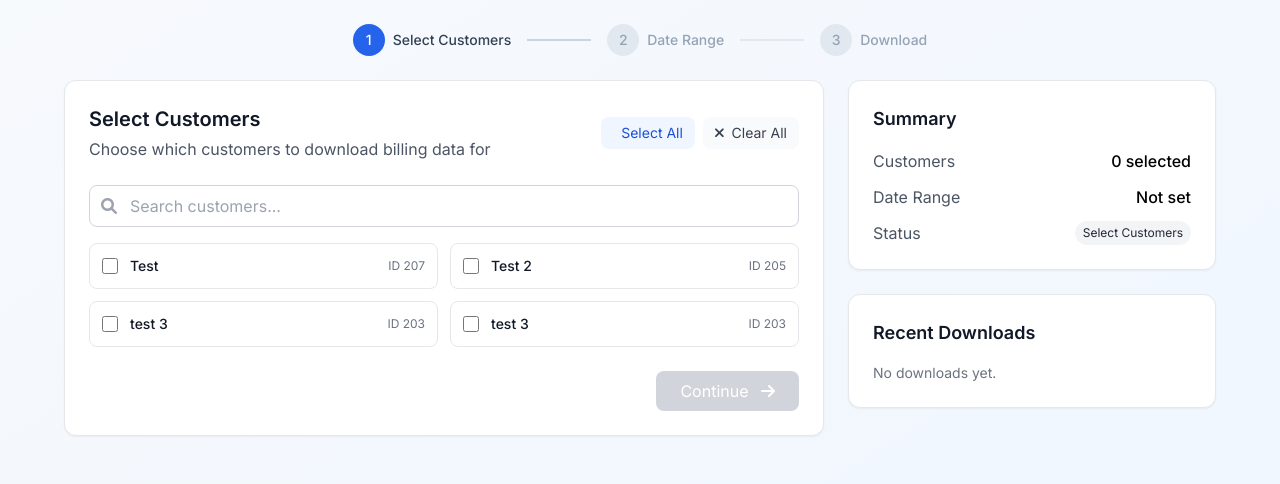
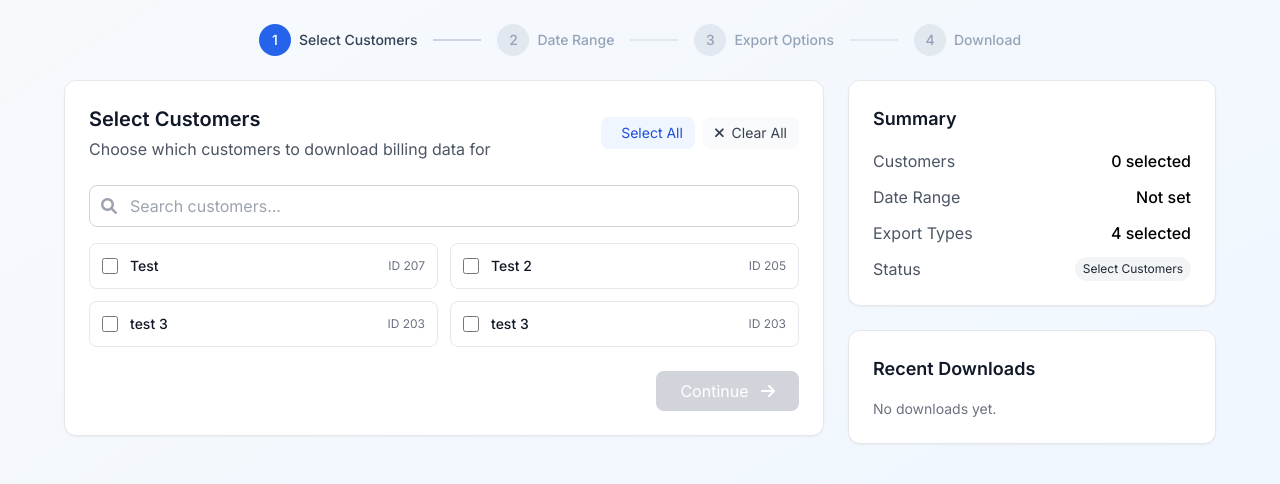
Before and after one commit to Mr-Anas608/PakaneoBillingAutomation, a Flask app: page / in a window 1280 px wide. Shown: the part 167-651 px from the top of the page. Run offline with Flask 3, Linux system fonts and the light colour scheme; data that the repository does not hold is empty; some libraries are stand-ins or nearby versions.

Commit message:
feat: Add selective CSV export functionality
- Add 4-step wizard with export type selection
- Users can now choose specific CSV types (Store Articles, Stored Articles, Packed Articles, Packed Orders)
- Dynamic file count calculation based on selections
- Maintains backward compatibility with all types selected by default
- Updated CLI with --export-types parameter

```diff
--- a/PakaneoBillingAutomationBot.py
+++ b/PakaneoBillingAutomationBot.py
@@ -34,12 +34,14 @@ class PakaneoBillingAutomationBot:
         api_user_ids: List[int],
         start_date: str,
         end_date: str,
-        base_urls: List[str] = BASE_URLS
+        base_urls: List[str] = BASE_URLS,
+        export_types: List[str] = None
     ):
         self.api_user_ids = api_user_ids
         self.start_date = start_date
         self.end_date = end_date
         self.base_urls = base_urls
+        self.export_types = export_types
         self.semaphore_limit = asyncio.Semaphore(MAX_BROWSER_SESSIONS)
 
         # Initialize user-centric report
@@ -403,6 +405,7 @@ class PakaneoBillingAutomationBot:
                 api_users_data=user_data_list,
                 start_date=self.start_date,
                 end_date=self.end_date,
+                export_types=self.export_types,
                 user_report=self.user_report  # Pass user report to downloader
             )
 
--- a/app.py
+++ b/app.py
@@ -124,7 +124,7 @@ def api_delete_customer(customer_id: int):
 
 # ---- Download automation ----
 
-def run_download_background(task_id: str, api_user_ids: List[int], start_date: str, end_date: str):
+def run_download_background(task_id: str, api_user_ids: List[int], start_date: str, end_date: str, export_types: List[str] = None):
     """Run download automation in background thread."""
     try:
         active_downloads[task_id] = {
@@ -134,7 +134,7 @@ def run_download_background(task_id: str, api_user_ids: List[int], start_date: s
 
         # Import and run existing automation
         from main import run_automation
-        success = asyncio.run(run_automation(api_user_ids, start_date, end_date))
+        success = asyncio.run(run_automation(api_user_ids, start_date, end_date, export_types=export_types))
 
         # Update status based on success/failure
         if success:
@@ -165,6 +165,7 @@ def api_run():
     ids = payload.get("api_user_ids") or []
     start_date = payload.get("start_date")
     end_date = payload.get("end_date")
+    export_types = payload.get("export_types") or None
 
     # Basic validation
     try:
@@ -185,7 +186,7 @@ def api_run():
     task_id = f"download_{int(time.time())}"
     thread = threading.Thread(
         target=run_download_background,
-        args=(task_id, ids, start_date, end_date),
+        args=(task_id, ids, start_date, end_date, export_types),
         daemon=True
     )
     thread.start()
--- a/static/js/app.js
+++ b/static/js/app.js
@@ -1,10 +1,11 @@
 (() => {
   // ---- State ----
   const state = {
-    currentStep: 1, // ADD: Track current step like ui_demo
+    currentStep: 1, // Track current step
     customers: [],
     filtered: [],
     selectedIds: new Set(),
+    selectedExports: new Set(["storeproducts", "storedproducts", "packedproducts", "packedorders"]), // Default all selected
     status: "idle", // idle | running | done | failed
     startDate: "",
     endDate: "",
@@ -67,11 +68,18 @@
   const step1Card = document.getElementById("step1Card");
   const step2Card = document.getElementById("step2Card");
   const step3Card = document.getElementById("step3Card");
+  const step4Card = document.getElementById("step4Card");
   const btnNext1 = document.getElementById("btnNext1");
   const btnBack2 = document.getElementById("btnBack2");
   const btnNext2 = document.getElementById("btnNext2");
   const btnBack3 = document.getElementById("btnBack3");
+  const btnNext3 = document.getElementById("btnNext3");
+  const btnBack4 = document.getElementById("btnBack4");
   const btnReset = document.getElementById("btnReset");
+
+  // Export type buttons
+  const btnSelectAllExports = document.getElementById("btn-select-all-exports");
+  const btnClearAllExports = document.getElementById("btn-clear-all-exports");
 
   // ---- Utils ----
   function dayCount(a, b) {
@@ -157,13 +165,15 @@
     const step1 = document.getElementById("step1");
     const step2 = document.getElementById("step2");
     const step3 = document.getElementById("step3");
+    const step4 = document.getElementById("step4");
     const bar12 = document.getElementById("bar12");
     const bar23 = document.getElementById("bar23");
+    const bar34 = document.getElementById("bar34");
 
-    // FIXED: Highlight based on currentStep, not data availability
     const isStep1Active = state.currentStep >= 1;
     const isStep2Active = state.currentStep >= 2;
     const isStep3Active = state.currentStep >= 3;
+    const isStep4Active = state.currentStep >= 4;
 
     // Step 1
     step1.querySelector("div").className = `w-8 h-8 rounded-full flex items-center justify-center text-sm font-medium ${
@@ -176,14 +186,21 @@
       isStep2Active ? "bg-blue-600 text-white" : "bg-slate-200"
     }`;
     step2.className = `flex items-center ${isStep2Active ? "text-blue-600" : "text-slate-400"}`;
-    bar12.className = `w-16 h-0.5 ${isStep2Active ? "bg-blue-600" : "bg-slate-300"}`;
+    bar12.className = `w-12 h-0.5 ${isStep2Active ? "bg-blue-600" : "bg-slate-300"}`;
 
     // Step 3
     step3.querySelector("div").className = `w-8 h-8 rounded-full flex items-center justify-center text-sm font-medium ${
       isStep3Active ? "bg-blue-600 text-white" : "bg-slate-200"
     }`;
     step3.className = `flex items-center ${isStep3Active ? "text-blue-600" : "text-slate-400"}`;
-    bar23.className = `w-16 h-0.5 ${isStep3Active ? "bg-blue-600" : "bg-slate-200"}`;
+    bar23.className = `w-12 h-0.5 ${isStep3Active ? "bg-blue-600" : "bg-slate-200"}`;
+
+    // Step 4
+    step4.querySelector("div").className = `w-8 h-8 rounded-full flex items-center justify-center text-sm font-medium ${
+      isStep4Active ? "bg-blue-600 text-white" : "bg-slate-200"
+    }`;
+    step4.className = `flex items-center ${isStep4Active ? "text-blue-600" : "text-slate-400"}`;
+    bar34.className = `w-12 h-0.5 ${isStep4Active ? "bg-blue-600" : "bg-slate-200"}`;
   }
 
   function formatDateRange(start, end) {
@@ -205,10 +222,10 @@
     if (state.status === "done") return "Completed";
     if (state.status === "failed") return "Failed";
 
-    // Simple step-based status like ui_demo
     if (state.currentStep === 1) return "Select Customers";
     if (state.currentStep === 2) return "Set Date Range";
-    if (state.currentStep === 3) return "Ready";
+    if (state.currentStep === 3) return "Choose Export Types";
+    if (state.currentStep === 4) return "Ready";
     return "Pending";
   }
 
@@ -218,7 +235,7 @@
     if (state.status === "failed") return "bg-red-100 text-red-800";
 
     // Green when ready to download, gray otherwise
-    if (state.currentStep === 3 && state.selectedIds.size > 0 && state.startDate && state.endDate) {
+    if (state.currentStep === 4 && state.selectedIds.size > 0 && state.startDate && state.endDate && state.selectedExports.size > 0) {
       return "bg-green-100 text-green-800";
     }
     return "bg-gray-100 text-gray-800";
@@ -233,6 +250,10 @@
     const summaryDaysDisplay = document.getElementById("summaryDaysDisplay");
     if (summaryDaysDisplay) {
       summaryDaysDisplay.textContent = formatDateRange(state.startDate, state.endDate);
+    }
+    const summaryExportTypes = document.getElementById("summaryExportTypes");
+    if (summaryExportTypes) {
+      summaryExportTypes.textContent = `${state.selectedExports.size} selected`;
     }
 
     // Update dynamic status badge like ui_demo
@@ -253,10 +274,10 @@
       const dateRange = formatDateRange(state.startDate, state.endDate);
       summaryDaysCount.textContent = dateRange !== "Not set" ? dateRange : "Not set";
     }
-    if (summaryFilesCount) summaryFilesCount.textContent = state.selectedIds.size * 4; // 4 files per customer
+    if (summaryFilesCount) summaryFilesCount.textContent = state.selectedIds.size * state.selectedExports.size; // Dynamic file count
 
     // Update download button state
-    btnStart.disabled = !(state.selectedIds.size > 0 && state.startDate && state.endDate);
+    btnStart.disabled = !(state.selectedIds.size > 0 && state.startDate && state.endDate && state.selectedExports.size > 0);
 
     // Update range summary
     updateRangeSummary();
@@ -265,6 +286,7 @@
     // Update navigation buttons
     btnNext1.disabled = state.selectedIds.size === 0;
     btnNext2.disabled = !(state.startDate && state.endDate);
+    btnNext3.disabled = state.selectedExports.size === 0;
   }
 
   function renderCustomerCard(cust) {
@@ -551,7 +573,8 @@
       runMessage.textContent = "Starting download process...";
 
       const api_user_ids = Array.from(state.selectedIds);
-      const payload = { api_user_ids, start_date: state.startDate, end_date: state.endDate };
+      const export_types = Array.from(state.selectedExports);
+      const payload = { api_user_ids, start_date: state.startDate, end_date: state.endDate, export_types };
       const data = await sendJSON("/api/run", "POST", payload);
 
       if (data.task_id) {
@@ -764,18 +787,18 @@
 
   // ---- Wizard nav ----
   function showStep(step) {
-    state.currentStep = step; // FIXED: Track current step
-    // 1 -> only step1 visible; 2 -> step2; 3 -> step3
+    state.currentStep = step;
     step1Card.classList.toggle("hidden", step !== 1);
     step2Card.classList.toggle("hidden", step !== 2);
     step3Card.classList.toggle("hidden", step !== 3);
+    step4Card.classList.toggle("hidden", step !== 4);
     updateSteps();
-    updateSummaries(); // ADD: Update status when step changes
+    updateSummaries();
   }
 
   // ADD: Simple navigation functions like ui_demo
   function nextStep() {
-    if (state.currentStep < 3) {
+    if (state.currentStep < 4) {
       showStep(state.currentStep + 1);
     }
   }
@@ -788,10 +811,17 @@
 
   function resetWizard() {
     state.selectedIds.clear();
+    state.selectedExports.clear();
+    state.selectedExports.add("storeproducts");
+    state.selectedExports.add("storedproducts");
+    state.selectedExports.add("packedproducts");
+    state.selectedExports.add("packedorders");
     state.startDate = "";
     state.endDate = "";
     startDate.value = "";
     endDate.value = "";
+    // Reset export checkboxes
+    document.querySelectorAll('[data-export-type]').forEach(cb => cb.checked = true);
     showStep(1);
     runMessage.classList.add("hidden");
     runMessage.textContent = "";
@@ -846,7 +876,38 @@
   btnBack2.addEventListener("click", prevStep);
   btnNext2.addEventListener("click", () => { if (state.startDate && state.endDate) nextStep(); });
   btnBack3.addEventListener("click", prevStep);
+  btnNext3.addEventListener("click", () => { if (state.selectedExports.size > 0) nextStep(); });
+  btnBack4.addEventListener("click", prevStep);
   btnReset.addEventListener("click", resetWizard);
+
+  // Export type selection events
+  document.addEventListener("change", (e) => {
+    if (e.target.matches('[data-export-type]')) {
+      const exportType = e.target.getAttribute("data-export-type");
+      if (e.target.checked) {
+        state.selectedExports.add(exportType);
+      } else {
+        state.selectedExports.delete(exportType);
+      }
+      updateSummaries();
+    }
+  });
+
+  btnSelectAllExports.addEventListener("click", () => {
+    document.querySelectorAll('[data-export-type]').forEach(cb => {
+      cb.checked = true;
+      state.selectedExports.add(cb.getAttribute("data-export-type"));
+    });
+    updateSummaries();
+  });
+
+  btnClearAllExports.addEventListener("click", () => {
+    document.querySelectorAll('[data-export-type]').forEach(cb => {
+      cb.checked = false;
+      state.selectedExports.delete(cb.getAttribute("data-export-type"));
+    });
+    updateSummaries();
+  });
 
   customersTable.addEventListener("click", (e) => {
     const editId = e.target.getAttribute("data-edit");
--- a/templates/index.html
+++ b/templates/index.html
@@ -60,14 +60,19 @@
             <div class="w-8 h-8 rounded-full flex items-center justify-center text-sm font-medium bg-blue-600 text-white">1</div>
             <span class="ml-2 text-sm font-medium text-slate-700">Select Customers</span>
           </div>
-          <div class="w-16 h-0.5 bg-slate-300" id="bar12"></div>
+          <div class="w-12 h-0.5 bg-slate-300" id="bar12"></div>
           <div class="flex items-center text-slate-400" id="step2">
             <div class="w-8 h-8 rounded-full flex items-center justify-center text-sm font-medium bg-slate-200">2</div>
             <span class="ml-2 text-sm font-medium">Date Range</span>
           </div>
-          <div class="w-16 h-0.5 bg-slate-200" id="bar23"></div>
+          <div class="w-12 h-0.5 bg-slate-200" id="bar23"></div>
           <div class="flex items-center text-slate-400" id="step3">
             <div class="w-8 h-8 rounded-full flex items-center justify-center text-sm font-medium bg-slate-200">3</div>
+            <span class="ml-2 text-sm font-medium">Export Options</span>
+          </div>
+          <div class="w-12 h-0.5 bg-slate-200" id="bar34"></div>
+          <div class="flex items-center text-slate-400" id="step4">
+            <div class="w-8 h-8 rounded-full flex items-center justify-center text-sm font-medium bg-slate-200">4</div>
             <span class="ml-2 text-sm font-medium">Download</span>
           </div>
         </div>
@@ -169,8 +174,70 @@
               </div>
             </div>
 
-            <!-- Step 3: Download -->
+            <!-- Step 3: Export Options -->
             <div id="step3Card" class="bg-white rounded-xl shadow-sm border border-gray-200 p-6 hidden">
+              <div class="mb-6">
+                <h2 class="text-xl font-semibold text-gray-900">Export Options</h2>
+                <p class="text-gray-600 mt-1">Choose which types of data to download</p>
+              </div>
+
+              <!-- CSV Type Selection -->
+              <div class="grid grid-cols-1 md:grid-cols-2 gap-4 mb-6">
+                <label class="flex items-start p-4 border border-gray-200 rounded-lg hover:bg-gray-50 cursor-pointer transition-all duration-200 export-type-card">
+                  <input type="checkbox" data-export-type="storeproducts" class="w-4 h-4 text-blue-600 border-gray-300 rounded focus:ring-blue-500 mt-1" checked />
+                  <div class="ml-3 flex-1">
+                    <div class="text-sm font-medium text-gray-900">Store Articles</div>
+                    <div class="text-xs text-gray-500 mt-1">Products currently in store</div>
+                  </div>
+                </label>
+
+                <label class="flex items-start p-4 border border-gray-200 rounded-lg hover:bg-gray-50 cursor-pointer transition-all duration-200 export-type-card">
+                  <input type="checkbox" data-export-type="storedproducts" class="w-4 h-4 text-blue-600 border-gray-300 rounded focus:ring-blue-500 mt-1" checked />
+                  <div class="ml-3 flex-1">
+                    <div class="text-sm font-medium text-gray-900">Stored Articles</div>
+                    <div class="text-xs text-gray-500 mt-1">Products stored in warehouse</div>
+                  </div>
+                </label>
+
+                <label class="flex items-start p-4 border border-gray-200 rounded-lg hover:bg-gray-50 cursor-pointer transition-all duration-200 export-type-card">
+                  <input type="checkbox" data-export-type="packedproducts" class="w-4 h-4 text-blue-600 border-gray-300 rounded focus:ring-blue-500 mt-1" checked />
+                  <div class="ml-3 flex-1">
+                    <div class="text-sm font-medium text-gray-900">Packed Articles</div>
+                    <div class="text-xs text-gray-500 mt-1">Individual packed products</div>
+                  </div>
+                </label>
+
+                <label class="flex items-start p-4 border border-gray-200 rounded-lg hover:bg-gray-50 cursor-pointer transition-all duration-200 export-type-card">
+                  <input type="checkbox" data-export-type="packedorders" class="w-4 h-4 text-blue-600 border-gray-300 rounded focus:ring-blue-500 mt-1" checked />
+                  <div class="ml-3 flex-1">
+                    <div class="text-sm font-medium text-gray-900">Packed Orders</div>
+                    <div class="text-xs text-gray-500 mt-1">Complete packed orders</div>
+                  </div>
+                </label>
+              </div>
+
+              <!-- Quick Actions -->
+              <div class="flex justify-center space-x-3 mb-6">
+                <button id="btn-select-all-exports" class="px-4 py-2 text-sm bg-blue-50 text-blue-700 rounded-lg hover:bg-blue-100 transition-colors">
+                  <i class="fas fa-check-all mr-1"></i> Select All
+                </button>
+                <button id="btn-clear-all-exports" class="px-4 py-2 text-sm bg-gray-50 text-gray-700 rounded-lg hover:bg-gray-100 transition-colors">
+                  <i class="fas fa-times mr-1"></i> Clear All
+                </button>
+              </div>
+
+              <div class="flex justify-between">
+                <button id="btnBack3" class="px-6 py-2 bg-gray-100 text-gray-700 rounded-lg hover:bg-gray-200 transition-colors">
+                  <i class="fas fa-arrow-left mr-2"></i> Back
+                </button>
+                <button id="btnNext3" class="px-6 py-2 bg-blue-600 text-white rounded-lg hover:bg-blue-700 disabled:bg-gray-300 disabled:cursor-not-allowed transition-colors">
+                  Continue <i class="fas fa-arrow-right ml-2"></i>
+                </button>
+              </div>
+            </div>
+
+            <!-- Step 4: Download -->
+            <div id="step4Card" class="bg-white rounded-xl shadow-sm border border-gray-200 p-6 hidden">
               <div class="mb-6">
                 <h2 class="text-xl font-semibold text-gray-900">Ready to Download</h2>
                 <p class="text-gray-600 mt-1">Review your selection and start the download process</p>
@@ -206,7 +273,7 @@
               <p id="runMessage" class="mt-4 text-sm text-gray-700 text-center hidden"></p>
 
               <div class="flex justify-between mt-6">
-                <button id="btnBack3" class="px-6 py-2 bg-gray-100 text-gray-700 rounded-lg hover:bg-gray-200 transition-colors">
+                <button id="btnBack4" class="px-6 py-2 bg-gray-100 text-gray-700 rounded-lg hover:bg-gray-200 transition-colors">
                   <i class="fas fa-arrow-left mr-2"></i> Back
                 </button>
                 <button id="btnReset" class="px-6 py-2 bg-gray-100 text-gray-700 rounded-lg hover:bg-gray-200 transition-colors">
@@ -231,6 +298,10 @@
                 <div class="flex items-center justify-between">
                   <span class="text-gray-600">Date Range</span>
                   <span class="font-medium" id="summaryDaysDisplay">Not set</span>
+                </div>
+                <div class="flex items-center justify-between">
+                  <span class="text-gray-600">Export Types</span>
+                  <span class="font-medium" id="summaryExportTypes">4 selected</span>
                 </div>
                 <div class="flex items-center justify-between">
                   <span class="text-gray-600">Status</span>
--- a/utils/helpers.py
+++ b/utils/helpers.py
@@ -15,7 +15,9 @@ from datetime import datetime, timezone
 from urllib.parse import urlparse
 from typing import Optional, Dict, Any, List
 
-
+# Add project root to Python path
+project_root = os.path.abspath(os.path.join(os.path.dirname(__file__), '..'))
+sys.path.append(project_root)
 
 from logs.custom_logging import setup_logging
 
```
Also changed, not shown: main.py (+12 -3 lines), run_ui.py (added, +71 -0 lines), utils/pakaneo_csv_downloader.py (+10 -4 lines), README.md, 1 other file.
